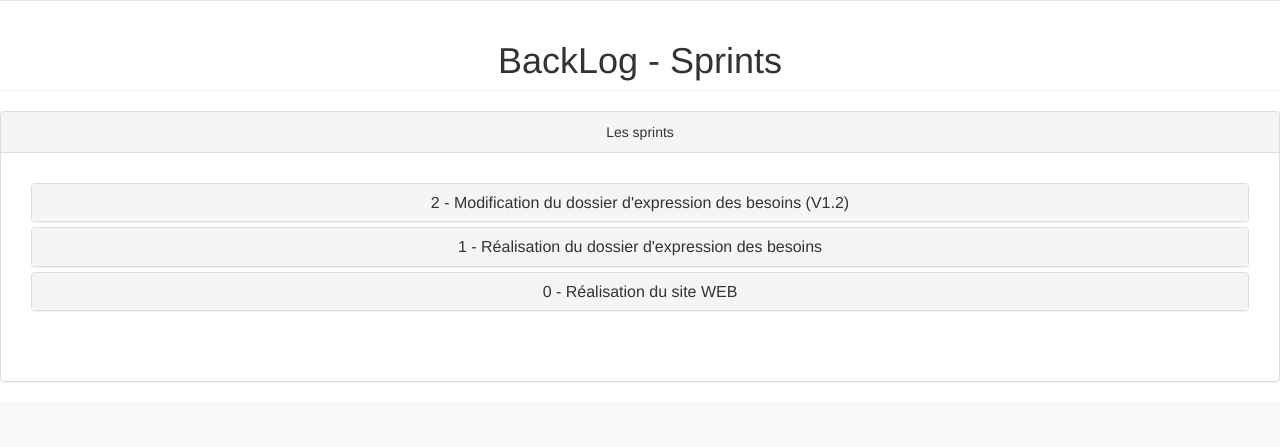
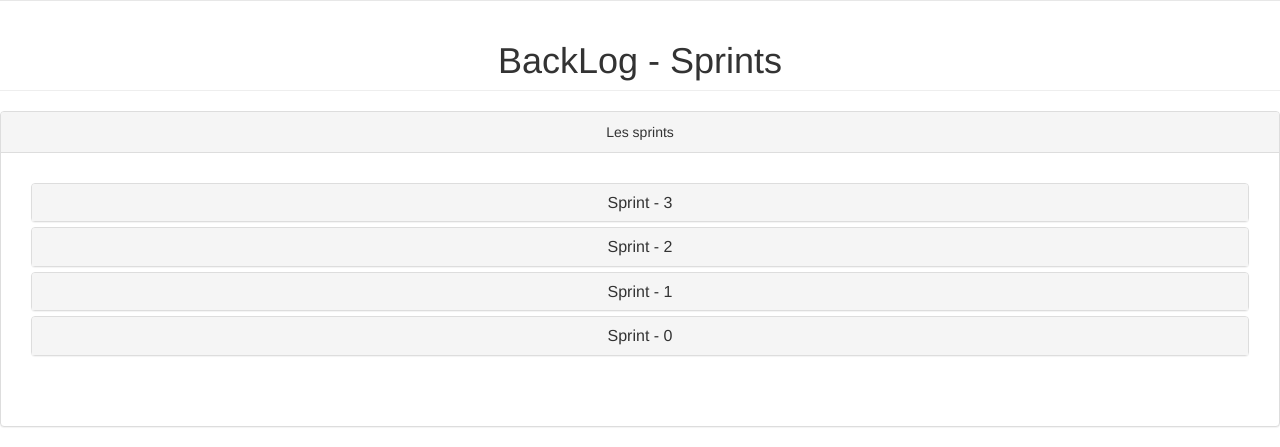
Before and after one commit to ClementDy/siteGLP, a PHP site: page /backlogSprint.php in a window 1280 px wide. Shown: the part 760-1207 px from the top of the page. Before the commit the page ends 1142 px from the top, so only its background shows below. Run offline with PHP 8.4, Linux system fonts and the light colour scheme; the visitor is signed in with stand-in values (Sample User, id 1); some libraries are stand-ins or nearby versions.

Commit message:
Modification backlog sprint

```diff
--- a/pages/backlogSprint.php
+++ b/pages/backlogSprint.php
@@ -27,11 +27,64 @@
                             <div class="panel-group" id="accordion">
 
 
+                                 <!-- Sprint 3 -->
+                              <div class="panel panel-default">
+                                    <div class="panel-heading">
+                                        <h4 class="panel-title">
+                                            <a data-toggle="collapse" data-parent="#accordion" href="#sprint3">Sprint - 3</a>
+                                        </h4>
+                                    </div>
+                                    <div id="sprint3" class="panel-collapse collapse">
+                                        <div class="panel panel-default">
+                                            <div class="panel-heading">
+                                            </div>
+                                            <!-- /.panel-heading -->
+                                            <div class="panel-body">
+
+                                                <div class="table-responsive">
+                                                    <table class="table table-striped table-bordered table-hover">
+                                                        <thead>
+                                                            <tr>
+                                                                <th>T&acirc;che</th>
+                                                                <th>Temps estim&eacute;</th>
+                                                                <th>Temps mis</th>
+                                                                <th>Avancement</th>
+                                                            </tr>
+                                                        </thead>
+                                                        <tbody>
+                                                            <tr>
+                                                                <td>Modifier le dossier d'expression des besoins</td>
+                                                                <td>2 heures</td>
+                                                                <td>4 heures</td>
+                                                                <td>Done</td>
+                                                            </tr>
+                                                            <tr>
+                                                                <td>Création du formulaire informations personnelles</td>
+                                                                <td>4 heures</td>
+                                                                <td></td>
+                                                                <td>Doing</td>
+                                                            </tr>
+                                                            <tr>
+                                                                <td>Modification du site de communication</td>
+                                                                <td>1 heure</td>
+                                                                <td>1 heure</td>
+                                                                <td>Done</td>
+                                                            </tr>
+                                                        </tbody>
+                                                    </table>
+                                                </div>
+                                                <!-- /.table-responsive -->
+                                            </div>
+                                            <!-- /.panel-body -->
+                                        </div>
+                                    </div>
+                                </div>
+
                                 <!-- Sprint 2 -->
                               <div class="panel panel-default">
                                     <div class="panel-heading">
                                         <h4 class="panel-title">
-                                            <a data-toggle="collapse" data-parent="#accordion" href="#sprint2">2 - Modification du dossier d'expression des besoins (V1.2)</a>
+                                            <a data-toggle="collapse" data-parent="#accordion" href="#sprint2">Sprint - 2</a>
                                         </h4>
                                     </div>
                                     <div id="sprint2" class="panel-collapse collapse">
@@ -55,26 +108,26 @@
                                                             <tr>
                                                                 <td>Faire le socle technique</td>
                                                                 <td>4 heures</td>
-                                                                <td></td>
-                                                                <td> </td>
+                                                                <td>8 heures</td>
+                                                                <td>Done</td>
                                                             </tr>
                                                             <tr>
                                                                 <td>Modifier les cas utilisations.</td>
-                                                                <td>4 heures</td>
-                                                                <td></td>
-                                                                <td> </td>
+                                                                <td>2 heures</td>
+                                                                <td>3 heures</td>
+                                                                <td>Done</td>
                                                             </tr>
                                                             <tr>
                                                                 <td>Réaliser les différents diagrammes et schémas (Activités, hierarchie..)</td>
-                                                                <td>4 heures</td>
-                                                                <td></td>
-                                                                <td> </td>
+                                                                <td>2 heures</td>
+                                                                <td>2 heures</td>
+                                                                <td>Done</td>
                                                             </tr>
                                                             <tr>
                                                                 <td>Appliquer les remarques de la première review (Texte)</td>
                                                                 <td>2 heures</td>
-                                                                <td></td>
-                                                                <td> </td>
+                                                                <td>3 heures</td>
+                                                                <td>Done</td>
                                                             </tr>
                                                         </tbody>
                                                     </table>
@@ -92,7 +145,7 @@
                               <div class="panel panel-default">
                                     <div class="panel-heading">
                                         <h4 class="panel-title">
-                                            <a data-toggle="collapse" data-parent="#accordion" href="#sprint1">1 - Réalisation du dossier d'expression des besoins</a>
+                                            <a data-toggle="collapse" data-parent="#accordion" href="#sprint1">Sprint - 1</a>
                                         </h4>
                                     </div>
                                     <div id="sprint1" class="panel-collapse collapse">
@@ -141,7 +194,7 @@
                                 <div class="panel panel-default">
                                     <div class="panel-heading">
                                         <h4 class="panel-title">
-                                            <a data-toggle="collapse" data-parent="#accordion" href="#sprint0">0 - Réalisation du site WEB</a>
+                                            <a data-toggle="collapse" data-parent="#accordion" href="#sprint0">Sprint - 0</a>
                                         </h4>
                                     </div>
                                     <div id="sprint0" class="panel-collapse collapse">
```
